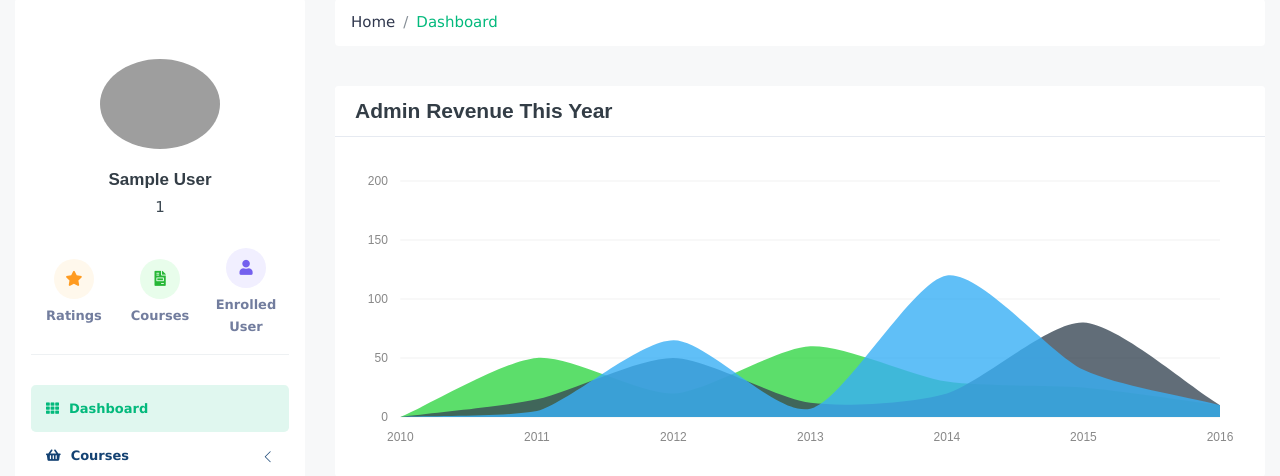
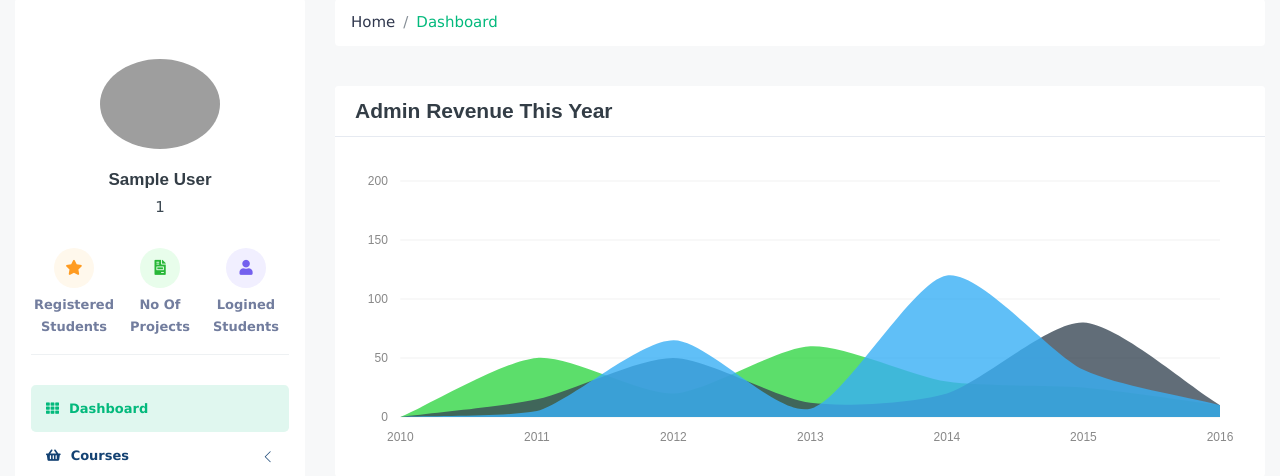
Before and after one commit to Pranavtej/idea_lab, a PHP site: page /admin/dashboard.php in a window 1280 px wide. Shown: the part 102-578 px from the top of the page. Run offline with PHP 8.4, Linux system fonts and the light colour scheme; the visitor is signed in with stand-in values (Sample User, id 1); grey boxes are pictures that could not be loaded.

Commit message:
dashboard

```diff
--- a/admin/dashboard.php
+++ b/admin/dashboard.php
@@ -415,9 +415,9 @@ $photo=$_SESSION['photo'];
 										</ul>
 									</div>
 									<div class="elso_syu77">
-										<div class="one_third"><div class="one_45ic text-warning bg-light-warning"><i class="fas fa-star"></i></div><span>Ratings</span></div>
-										<div class="one_third"><div class="one_45ic text-success bg-light-success"><i class="fas fa-file-invoice"></i></div><span>Courses</span></div>
-										<div class="one_third"><div class="one_45ic text-purple bg-light-purple"><i class="fas fa-user"></i></div><span>Enrolled User</span></div>
+										<div class="one_third"><div class="one_45ic text-warning bg-light-warning"><i class="fas fa-star"></i></div><span>Registered Students</span></div>
+										<div class="one_third"><div class="one_45ic text-success bg-light-success"><i class="fas fa-file-invoice"></i></div><span>No Of Projects</span></div>
+										<div class="one_third"><div class="one_45ic text-purple bg-light-purple"><i class="fas fa-user"></i></div><span>Logined Students</span></div>
 									</div>
 								</div>
 
```
